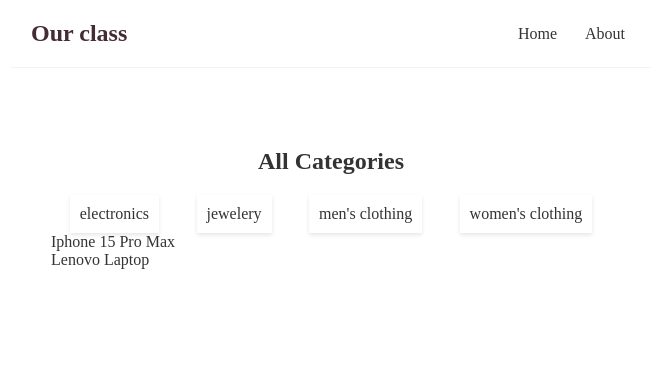
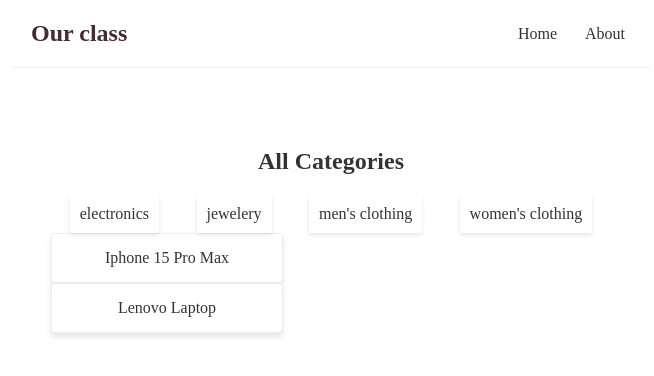
Before and after one commit to sameera474/vite-project, a React (Vite) app: page / in a window 1280 px wide. Both pictures are taken after a click on the element "electronics". Shown: the top 376 px of the page, without its empty margins (309-963 px from the left). Built offline with nearby package versions, Linux system fonts and the light colour scheme.

Commit message:
Add CSS classes

```diff
--- a/src/components/Home.jsx
+++ b/src/components/Home.jsx
@@ -48,9 +48,13 @@ export const Home = () => {
           title="All Categories"
           onSelectCategory={onSelectCategory}
         />
-        {selectedProducts.map((product) => (
-          <div key={product.id}>{product.name}</div>
-        ))}
+        <div className="products-container">
+          {selectedProducts.map((product) => (
+            <div key={product.id} className="product-box">
+              {product.name}
+            </div>
+          ))}
+        </div>
       </div>
       {/* <div>
         <CategoryList
--- a/src/index.css
+++ b/src/index.css
@@ -57,3 +57,21 @@
   font-size: 24px;
   margin-bottom: 20px;
 }
+
+.product-container {
+  display: flex;
+  flex-wrap: wrap;
+  gap: 20px;
+  padding: 20px;
+  justify-content: center;
+}
+
+.product-box {
+  border: 1px solid #eee;
+  box-shadow: 0 4px 6px rgba(0, 0, 0, 0.1);
+  padding: 15px;
+  text-align: center;
+  width: 200px;
+  border-radius: 4px;
+  background-color: #fff;
+}
```
